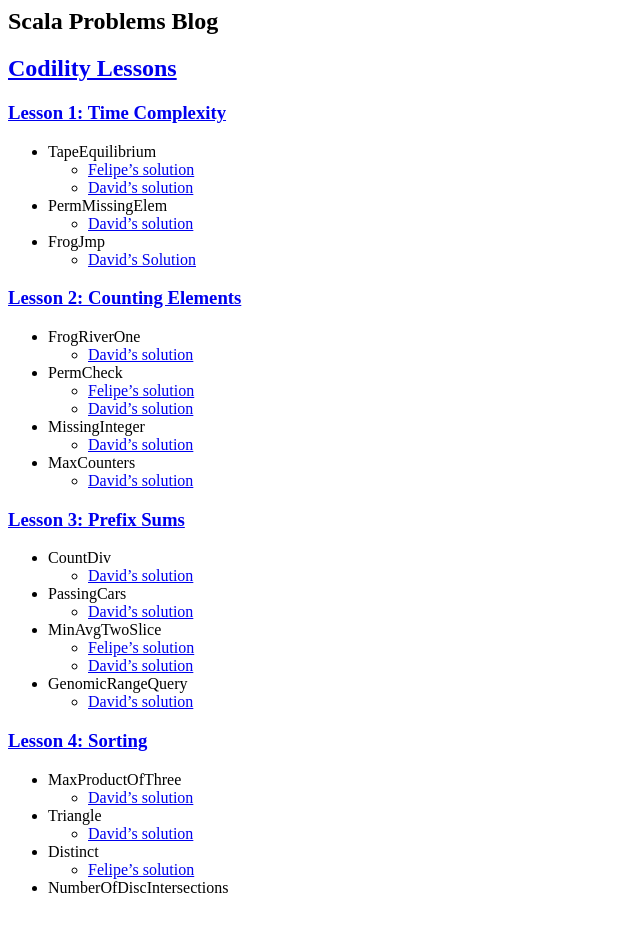
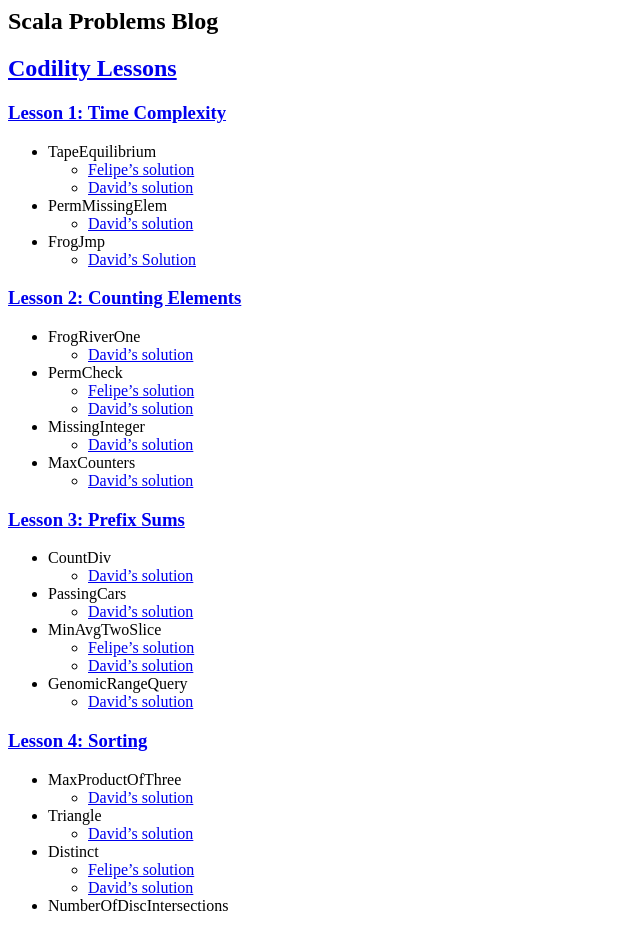
Before and after one commit to scalaproblems/scalaproblems.github.io, a Jekyll site: the page built from index.md, in a window 1280 px wide. Shown: the whole page, without its empty margins (0-640 px from the left). Built offline with Jekyll 4.4.1, drawn with Linux system fonts in a browser that asks for light colours.

Commit message:
Add my solution to Distinct

```diff
--- a/index.md
+++ b/index.md
@@ -43,4 +43,5 @@ layout: default
     - [David's solution](https://codility.com/demo/results/demoHJYR9N-WYH/)
 - Distinct
     - [Felipe's solution](https://codility.com/demo/results/demoHBXM7Z-JDA/)
+    - [David's solution](https://codility.com/demo/results/demoYK7AM6-Z2M/)
 - NumberOfDiscIntersections
```
Also changed, not shown: Gemfile.lock.
